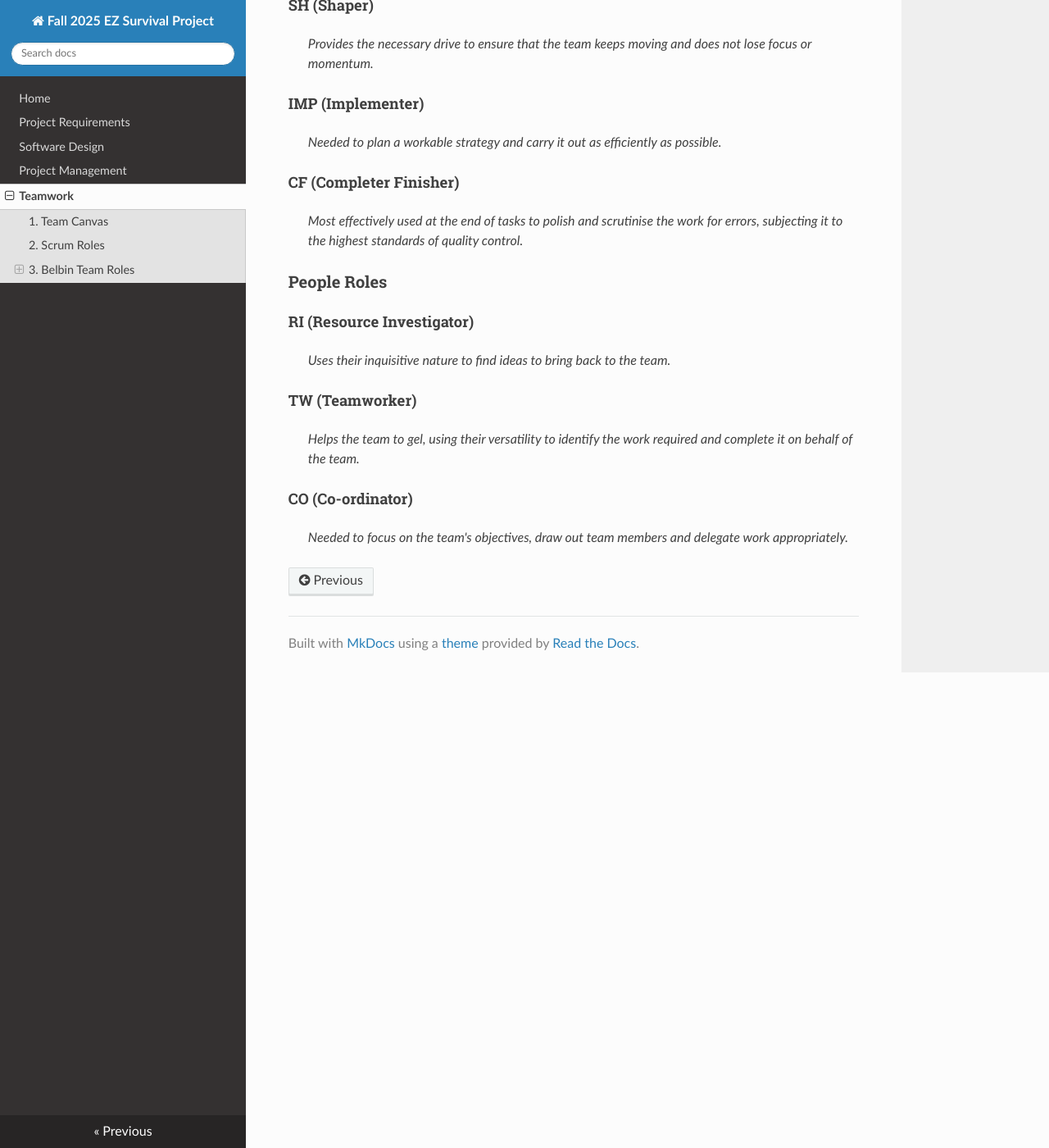
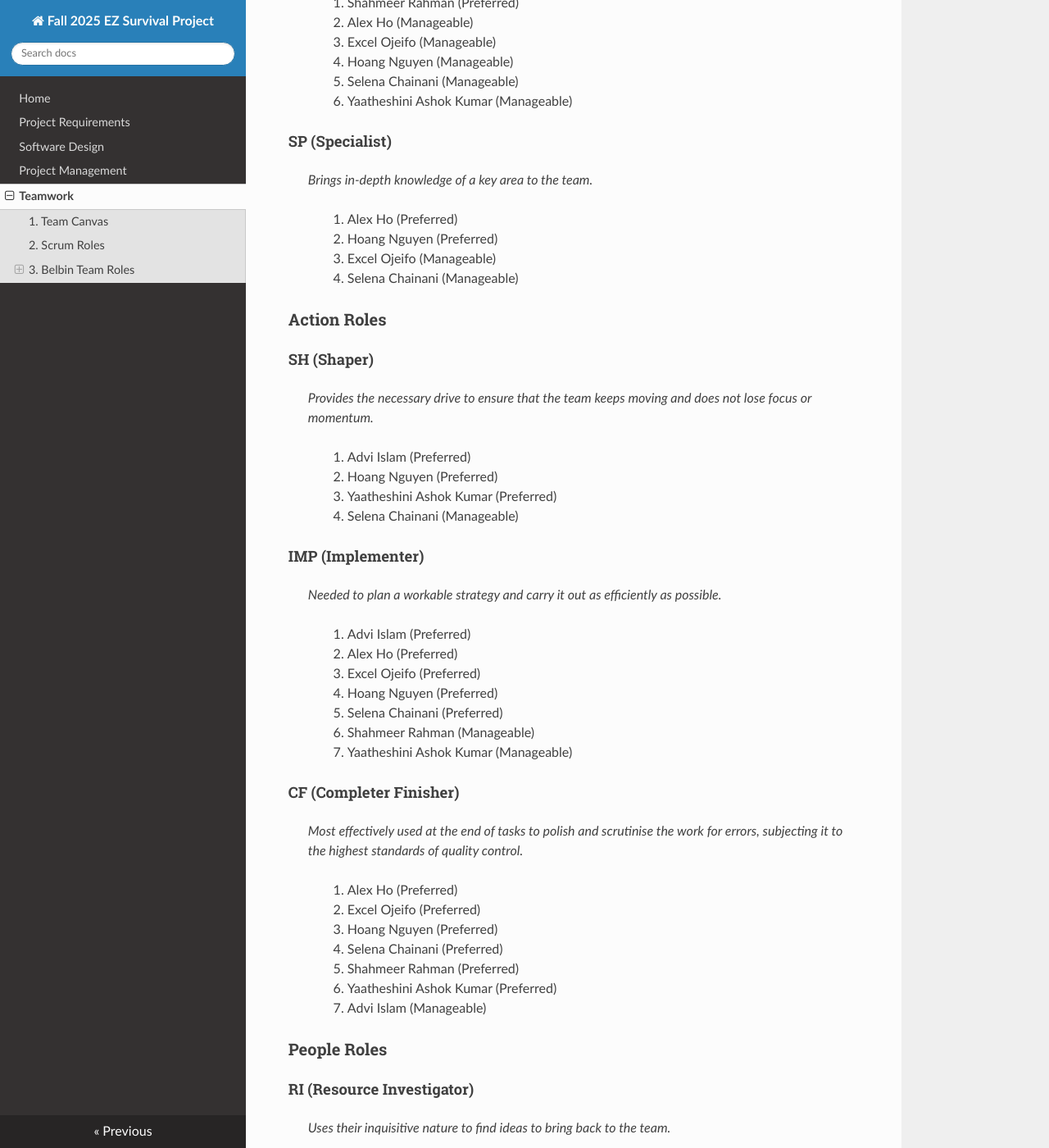
Before and after one commit to Xenocynic/IndividualSurvivalDistributions, an MkDocs documentation site: the page built from docs/teamwork.md, in a window 1280 px wide and 1400 px high, scrolled down 1694 px. Shown: the whole window at 82% size. Built offline with MkDocs 1.6.1, drawn with Linux system fonts in a browser that asks for light colours; nearby versions of some CDN libraries; some of the changed text lies outside the part shown.

Commit message:
roles addition

```diff
--- a/docs/teamwork.md
+++ b/docs/teamwork.md
@@ -30,13 +30,31 @@ This section includes three parts:
 
 > *Tends to be highly creative and good at solving problems in unconventional ways.*
 
+>>1. Excel Ojeifo (Preferred)
+>>2. Hoang Nguyen (Preferred)
+>>3. Selena Chainani (Preferred)
+>>4. Shahmeer Rahman (Manageable)
+>>5. Yaatheshini Ashok Kumar (Manageable)
+
 #### ME (Monitor Evaluator)
 
 > *Provides a logical eye, making impartial judgements where required and weighs up the team's options in a dispassionate way.*
 
+>>1. Shahmeer Rahman (Preferred)
+>>2. Alex Ho (Manageable)
+>>3. Excel Ojeifo (Manageable)
+>>4. Hoang Nguyen (Manageable)
+>>5. Selena Chainani (Manageable)
+>>6. Yaatheshini Ashok Kumar (Manageable)
+
 #### SP (Specialist)
 
 > *Brings in-depth knowledge of a key area to the team.*
+
+>>1. Alex Ho (Preferred)
+>>2. Hoang Nguyen (Preferred)
+>>3. Excel Ojeifo (Manageable)
+>>4. Selena Chainani (Manageable)
 
 
 ### Action Roles
@@ -45,13 +63,34 @@ This section includes three parts:
 
 > *Provides the necessary drive to ensure that the team keeps moving and does not lose focus or momentum.*
 
+>>1. Advi Islam (Preferred)
+>>2. Hoang Nguyen (Preferred)
+>>3. Yaatheshini Ashok Kumar (Preferred)
+>>4. Selena Chainani (Manageable)
+
 #### IMP (Implementer)
 
 > *Needed to plan a workable strategy and carry it out as efficiently as possible.*
 
+>>1. Advi Islam (Preferred)
+>>2. Alex Ho (Preferred)
+>>3. Excel Ojeifo (Preferred)
+>>4. Hoang Nguyen (Preferred)
+>>5. Selena Chainani (Preferred)
+>>6. Shahmeer Rahman (Manageable)
+>>7. Yaatheshini Ashok Kumar (Manageable)
+
 #### CF (Completer Finisher)
 
 > *Most effectively used at the end of tasks to polish and scrutinise the work for errors, subjecting it to the highest standards of quality control.*
+
+>>1. Alex Ho (Preferred)
+>>2. Excel Ojeifo (Preferred)
+>>3. Hoang Nguyen (Preferred)
+>>4. Selena Chainani (Preferred)
+>>5. Shahmeer Rahman (Preferred)
+>>6. Yaatheshini Ashok Kumar (Preferred)
+>>7. Advi Islam (Manageable)
 
 
 ### People Roles
@@ -60,10 +99,27 @@ This section includes three parts:
 
 > *Uses their inquisitive nature to find ideas to bring back to the team.*
 
+>>1. Alex Ho (Preferred)
+>>2. Advi Islam (Manageable)
+>>3. Excel Ojeifo (Manageable)
+
 #### TW (Teamworker)
 
 > *Helps the team to gel, using their versatility to identify the work required and complete it on behalf of the team.*
 
+>>1. Advi Islam (Preferred)
+>>2. Alex Ho (Preferred)
+>>3. Shahmeer Rahman (Preferred)
+>>4. Yaatheshini Ashok Kumar (Preferred)
+>>5. Hoang Nguyen (Manageable)
+>>6. Selena Chainani (Manageable)
+
 #### CO (Co-ordinator)
 
 > *Needed to focus on the team's objectives, draw out team members and delegate work appropriately.*
+
+>>1. Selena Chainani (Preferred)
+>>2. Yaatheshini Ashok Kumar (Preferred)
+>>3. Advi Islam (Manageable)
+>>4. Alex Ho (Manageable)
+>>5. Shahmeer Rahman (Manageable)
```
Also changed, not shown: other parts of docs/teamwork.md (+1 -1 lines).
